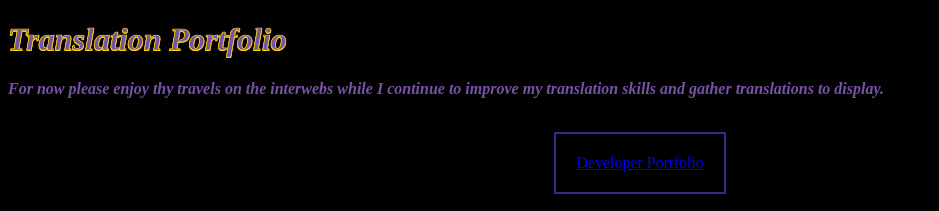
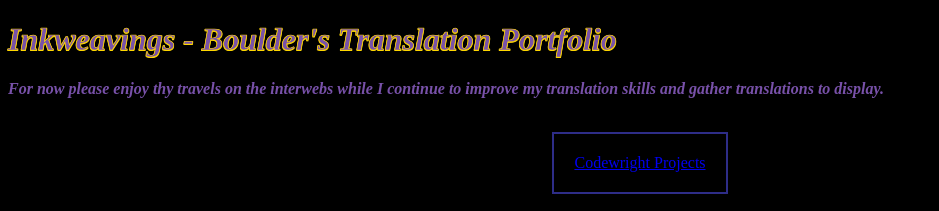
Before and after one commit to Warden-Boulder/Portfolios, a plain HTML site: page translation.html in a window 1280 px wide. Shown: the top 211 px of the page, without its empty margins (0-939 px from the left). Drawn offline with Linux system fonts and the light colour scheme.

Commit message:
Update translation.html

```diff
--- a/translation.html
+++ b/translation.html
@@ -6,10 +6,10 @@
   <link href="style.css" rel="stylesheet" type="text/css">
 </head>
 <body>
-  <h1>Translation Portfolio</h1>
+  <h1><em>Inkweavings - Boulder's Translation Portfolio</em></h1>
   <p><em><strong>For now please enjoy thy travels on the interwebs while I continue to improve my translation skills and gather translations to display.</strong></em></p><br>
   <nav>
-    <a href= "index.html">Developer Portfolio</a>
+    <a href= "index.html">Codewright Projects</a>
   </nav>
   <footer>
     <a href="https://linktr.ee/no13boulder"><em>Linktree</em></a><br>
```
